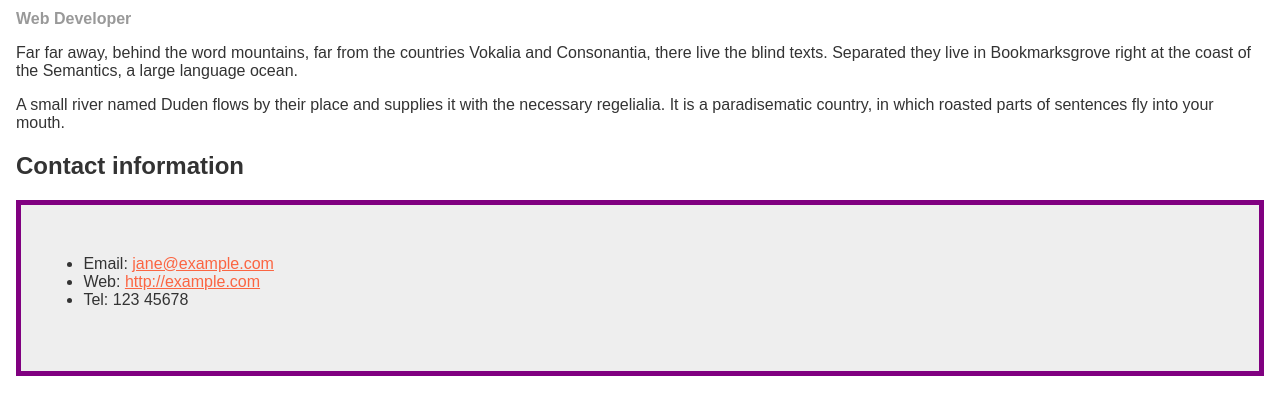
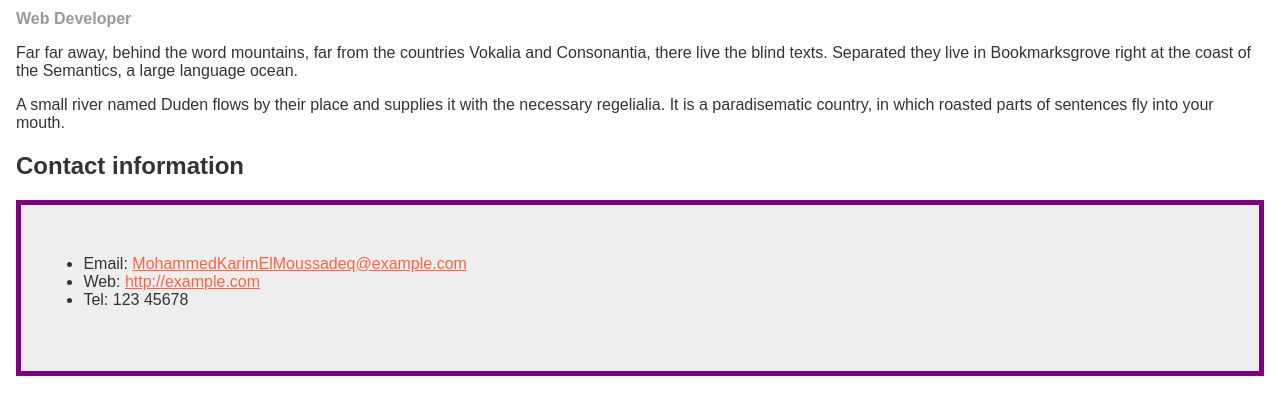
Before and after one commit to mohammed-karim-moussadeq/karim, a plain HTML site: page assignment3/part1/index.html in a window 1280 px wide. Shown: the part 102-516 px from the top of the page. Drawn offline with Linux system fonts and the light colour scheme.

Commit message:
Add files via upload
changed part 1

```diff
--- a/assignment3/part1/index.html
+++ b/assignment3/part1/index.html
@@ -30,7 +30,7 @@
 
 <h2>Contact information</h2>
 <ul>
-  <li>Email: <a href="mailto:jane@example.com">jane@example.com</a></li>
+  <li>Email: <a href="mailto:jane@example.com">MohammedKarimElMoussadeq@example.com</a></li>
   <li>Web: <a href="http://example.com">http://example.com</a></li>
   <li>Tel: 123 45678</li>
 </ul>
```
Also changed, not shown: assignment3/part3/Styling.css (line endings or trailing spaces), 1 other file.
